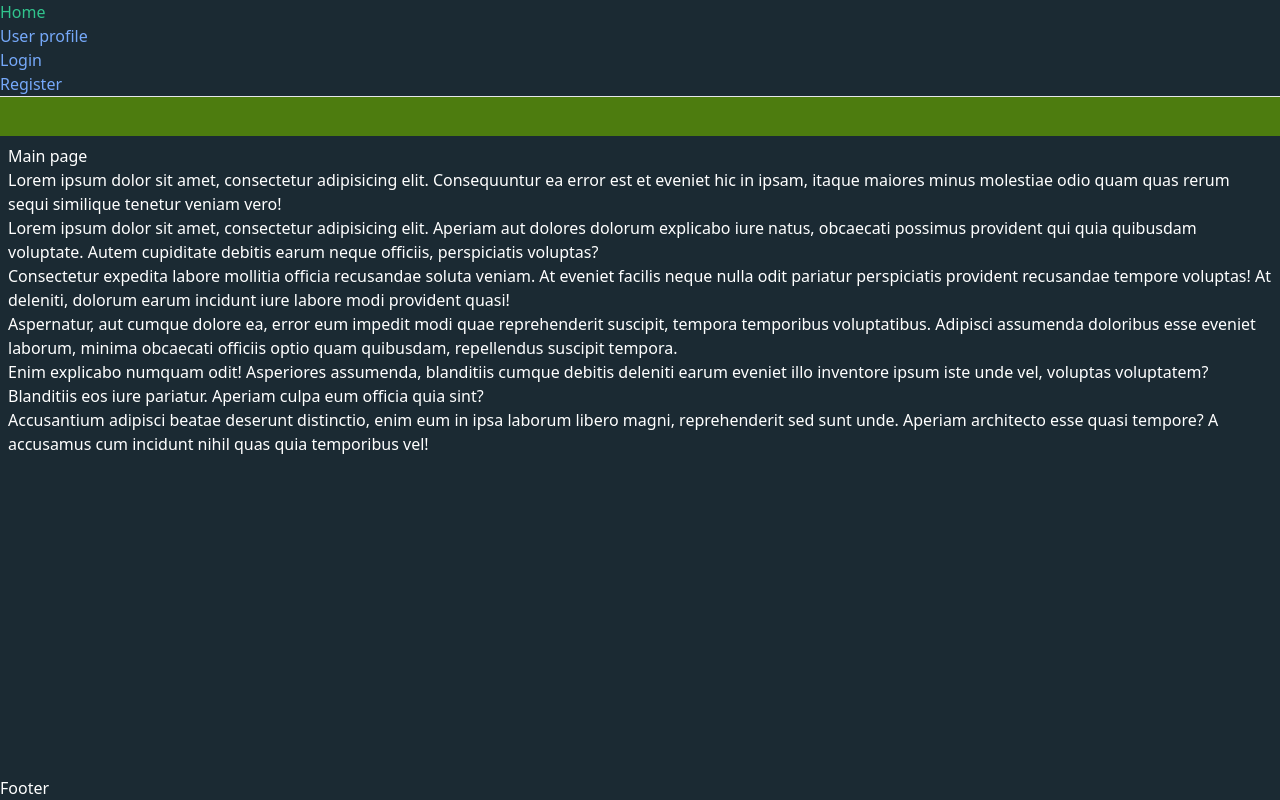
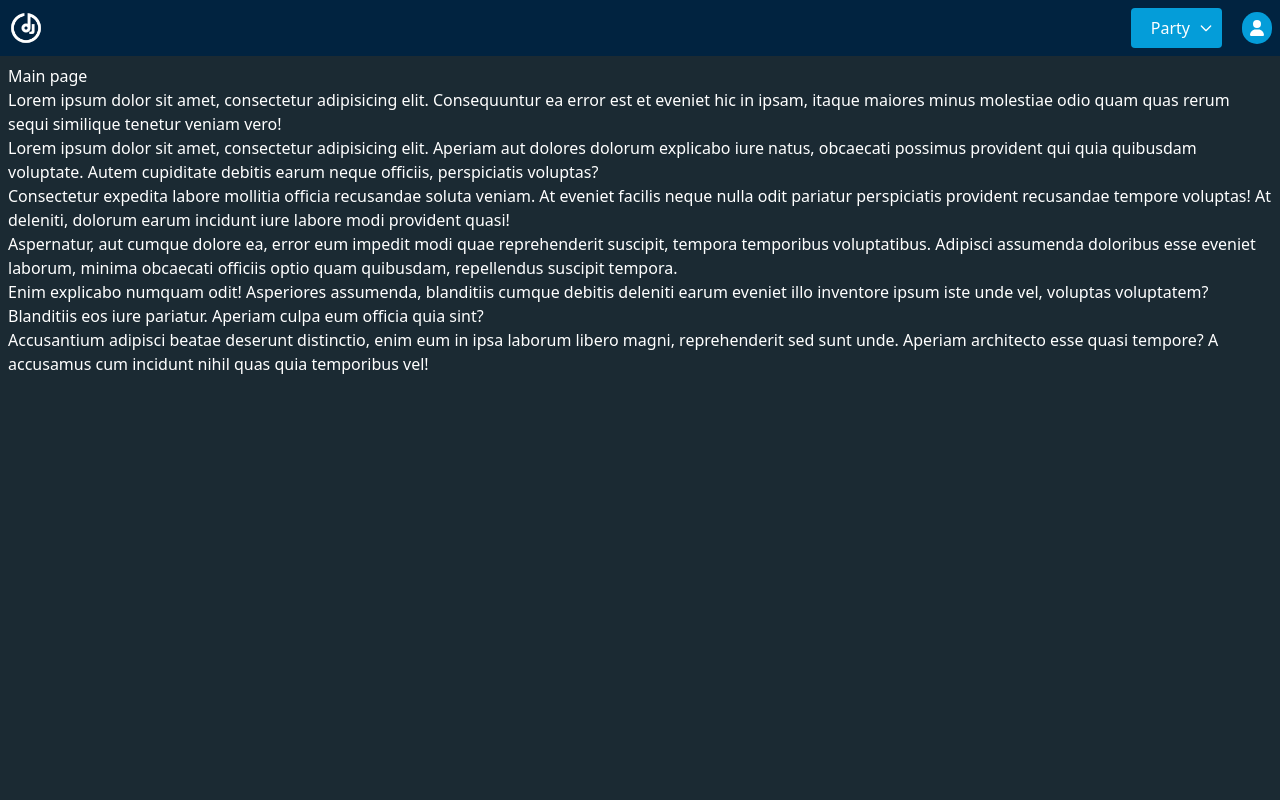
Before and after one commit to SabianRobi/PartyDJ-Frontend, a React (Create React App) app: page / in a window 1280 px wide. Built offline with nearby package versions, Linux system fonts and the light colour scheme.

Commit message:
Made navbar look good
- Designed navbar
- Removed footer

```diff
--- a/src/views/layout/layout.tsx
+++ b/src/views/layout/layout.tsx
@@ -19,7 +19,7 @@ export default function Layout() {
               <div className={"flex-1 m-2"}>
                 <Outlet />
               </div>
-              <div className={"flex-initial"}>Footer</div>
+              {/*<div className={"flex-initial"}>Footer</div>*/}
             </div>
           )}
         </div>
--- a/src/views/layout/navbar/navbar.tsx
+++ b/src/views/layout/navbar/navbar.tsx
@@ -1,24 +1,167 @@
 import * as React from "react";
+import { useState } from "react";
+import { NavLink } from "react-router-dom";
 import NavbarLink from "./navbarLink";
+import { faUser } from "@fortawesome/free-solid-svg-icons";
+import { FontAwesomeIcon } from "@fortawesome/react-fontawesome";
+import {
+  CustomFlowbiteTheme,
+  Dropdown,
+  DropdownDivider,
+  Flowbite,
+} from "flowbite-react";
 
-export default function Navbar() {
+enum Status {
+  LOGGED_OUT,
+  LOGGED_IN,
+  IN_PARTY,
+}
+
+const customTheme: CustomFlowbiteTheme = {
+  dropdown: {
+    content: "py-1 focus:outline-none bg-secondary rounded",
+    floating: {
+      divider: "my-1 h-px bg-tertiary",
+      header: "px-4 py-2 text-sm text-lightText",
+      item: {
+        base: "flex items-center justify-start py-2 px-4 text-sm text-lightText cursor-pointer w-full hover:bg-tertiary focus:outline-none",
+      },
+      style: {
+        auto: "",
+      },
+    },
+  },
+};
+
+export default function CustomNavbar() {
+  const [status] = useState<Status>(Status.IN_PARTY);
+  const [username] = useState("username");
+  const [partyName] = useState("partyName");
+
   return (
     <>
-      <ul>
-        <li>
-          <NavbarLink text={"Home"} to={"/"} />
-        </li>
-        <li>
-          <NavbarLink text={"User profile"} to={"/user/asd"} />
-        </li>
-        <li>
-          <NavbarLink to={"/auth/login"} text={"Login"} />
-        </li>
-        <li>
-          <NavbarLink to={"/auth/register"} text={"Register"} />
-        </li>
-      </ul>
-      <hr className={"h-10 bg-lime-700"} />
+      <nav
+        className={"flex flex-row justify-between p-2 bg-primary items-center"}
+      >
+        <NavLink to={"/"} className={"flex flex-row content-center"}>
+          <img
+            src="/logo-light.png"
+            className="mr-3 h-10 sm:h-9"
+            alt="PartyDJ Logo"
+          />
+          {/*<span>PartyDJ</span>*/}
+        </NavLink>
+
+        <ul className={"flex flex-row justify-around"}>
+          {status === Status.LOGGED_OUT ? (
+            <>
+              <NavbarLink to={"/auth/login"} text={"Login"} />
+              <NavbarLink to={"/auth/register"} text={"Register"} />
+            </>
+          ) : status === Status.LOGGED_IN ? (
+            <>
+              <NavbarLink to={"/party/join"} text={"Join party"} />
+              <NavbarLink to={"/party/create"} text={"Create party"} />
+              <li className={"pl-2 sm:pl-5 h-max"}>
+                <Flowbite theme={{ theme: customTheme }}>
+                  <Dropdown
+                    arrowIcon={false}
+                    inline={true}
+                    label={
+                      <FontAwesomeIcon
+                        icon={faUser}
+                        className={"p-2 rounded-2xl bg-tertiary"}
+                      />
+                    }
+                  >
+                    <Dropdown.Header>
+                      <span className="text-sm">{username}</span>
+                    </Dropdown.Header>
+                    <Dropdown.Item as={NavLink} to={"/user/" + username}>
+                      Settings
+                    </Dropdown.Item>
+                    <Dropdown.Item
+                      className={
+                        "hover:bg-error hover:text-lightText text-error"
+                      }
+                      onClick={() => alert("Logout not implemented yet!")}
+                    >
+                      <p>Logout</p>
+                    </Dropdown.Item>
+                  </Dropdown>
+                </Flowbite>
+              </li>
+            </>
+          ) : (
+            <>
+              <li className={"p-2 sm:pl-5 h-max bg-tertiary rounded"}>
+                <Flowbite theme={{ theme: customTheme }}>
+                  <Dropdown arrowIcon={true} inline={true} label={<p>Party</p>}>
+                    <Dropdown.Header>
+                      <span className="text-sm">{partyName}</span>
+                    </Dropdown.Header>
+                    <Dropdown.Item
+                      as={NavLink}
+                      to={"/party/" + partyName + "/queue"}
+                    >
+                      Watch queue
+                    </Dropdown.Item>
+                    <Dropdown.Item
+                      as={NavLink}
+                      to={"/party/" + partyName + "/history"}
+                    >
+                      Watch history
+                    </Dropdown.Item>
+                    <DropdownDivider />
+                    <Dropdown.Item as={NavLink} to={"/user/" + username}>
+                      Manage platforms
+                    </Dropdown.Item>
+                    <Dropdown.Item
+                      className={
+                        "hover:bg-error hover:text-lightText text-error"
+                      }
+                      onClick={() =>
+                        alert("Leaving party not implemented yet!")
+                      }
+                    >
+                      <p>Leave party</p>
+                    </Dropdown.Item>
+                  </Dropdown>
+                </Flowbite>
+              </li>
+              <li className={"pl-2 sm:pl-5 h-max my-auto"}>
+                <Flowbite theme={{ theme: customTheme }}>
+                  <Dropdown
+                    arrowIcon={false}
+                    inline={true}
+                    label={
+                      <FontAwesomeIcon
+                        icon={faUser}
+                        className={"p-2 rounded-2xl bg-tertiary"}
+                      />
+                    }
+                  >
+                    <Dropdown.Header>
+                      <span className="text-sm">{username}</span>
+                    </Dropdown.Header>
+                    <Dropdown.Item>
+                      <NavLink to={"/user/" + username}>Settings</NavLink>
+                    </Dropdown.Item>
+                    <Dropdown.Item
+                      className={
+                        "hover:bg-error hover:text-lightText text-error"
+                      }
+                      onClick={() => alert("Not implemented yet!")}
+                    >
+                      <p>Logout</p>
+                    </Dropdown.Item>
+                  </Dropdown>
+                </Flowbite>
+              </li>
+            </>
+          )}
+        </ul>
+      </nav>
     </>
   );
 }
--- a/src/views/layout/navbar/navbarLink.tsx
+++ b/src/views/layout/navbar/navbarLink.tsx
@@ -3,23 +3,26 @@ import { NavLink } from "react-router-dom";
 
 type NavbarLinkProps = {
   to: string;
-  text: string;
+  text: string | JSX.Element;
+  onClick?: () => void;
 };
 
 function NavbarLink(props: NavbarLinkProps) {
   return (
+    <li className={"pl-1 sm:pl-5 my-auto"}>
       <NavLink
         to={props.to}
-      className={({ isActive, isPending }) =>
-        isActive
-          ? "text-green-400"
-          : isPending
-          ? "text-blue-400"
-          : "text-blue-400"
+        className={({ isActive }) =>
+          [
+            "p-2 rounded",
+            isActive ? "bg-secondary font-bold" : "bg-tertiary",
+          ].join(" ")
         }
+        onClick={props.onClick}
       >
         {props.text}
       </NavLink>
+    </li>
   );
 }
 
```
Lines whose indentation alone changed are shown as unchanged.
